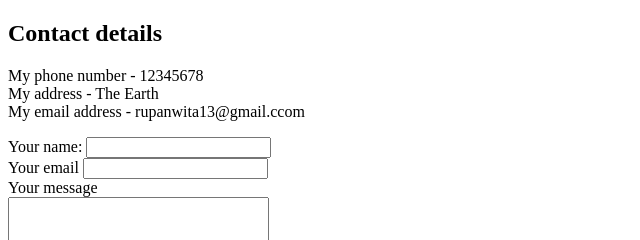
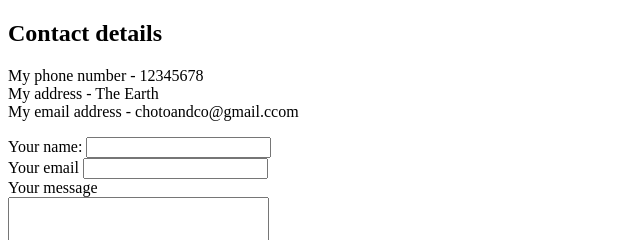
Before and after one commit to Rupanwita/CV, a plain HTML site: page contactme.html in a window 1280 px wide. Shown: the top 240 px of the page, 0-640 px from the left. Drawn offline with Linux system fonts and the light colour scheme.

Commit message:
Update contactme.html

```diff
--- a/contactme.html
+++ b/contactme.html
@@ -6,7 +6,7 @@
   </head>
   <body>
     <h2>Contact details</h2>
-    <p>My phone number - 12345678 <br> My address - The Earth <br>My email address - rupanwita13@gmail.ccom</p>
+    <p>My phone number - 12345678 <br> My address - The Earth <br>My email address - chotoandco@gmail.ccom</p>
     <form action="mailto:chotoandco@gmail.com" method="post" enctype="text/plain">
       <label>Your name:</label>
       <input type="text" name="YourName" value=""><br>
```
